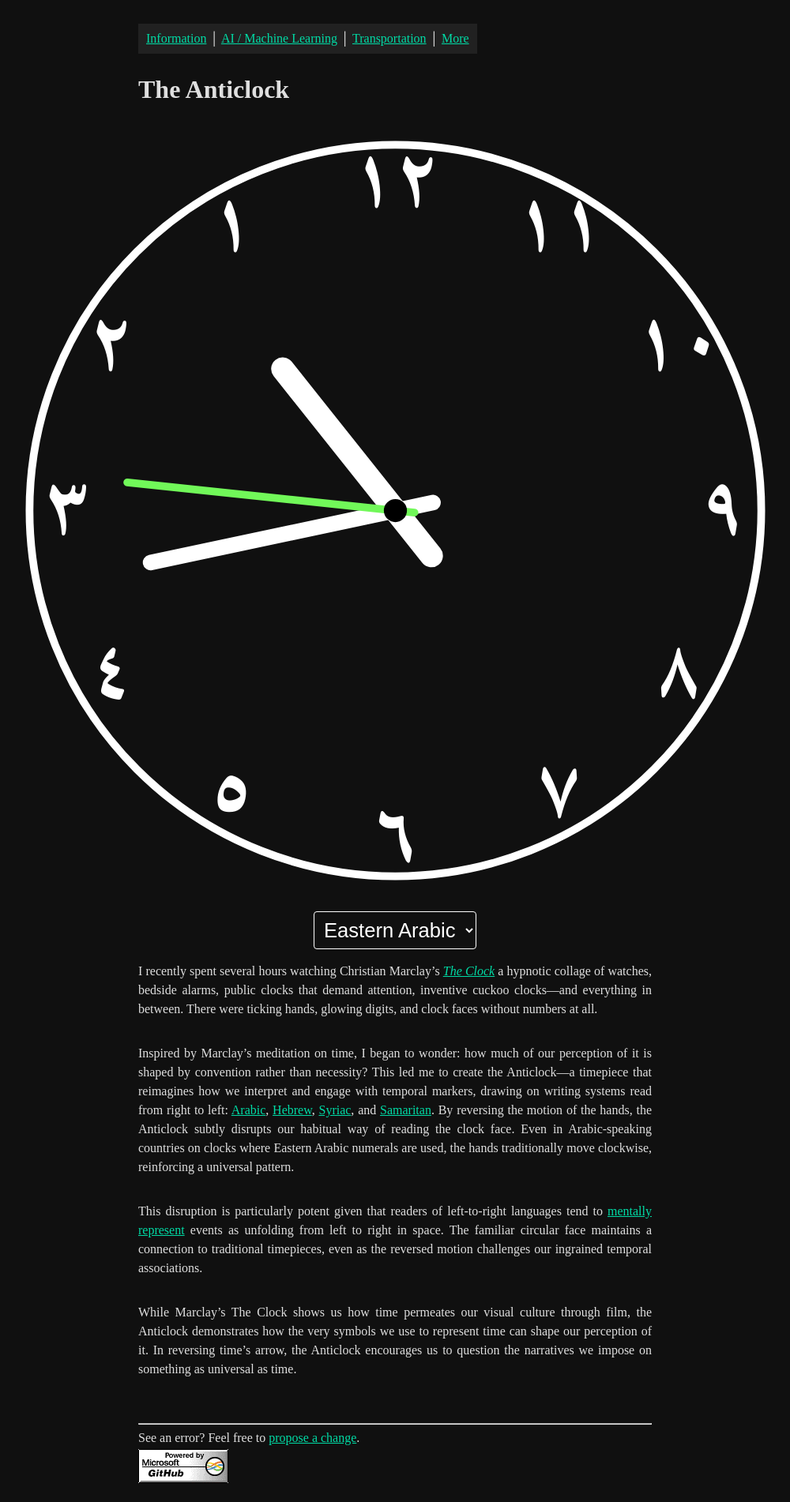
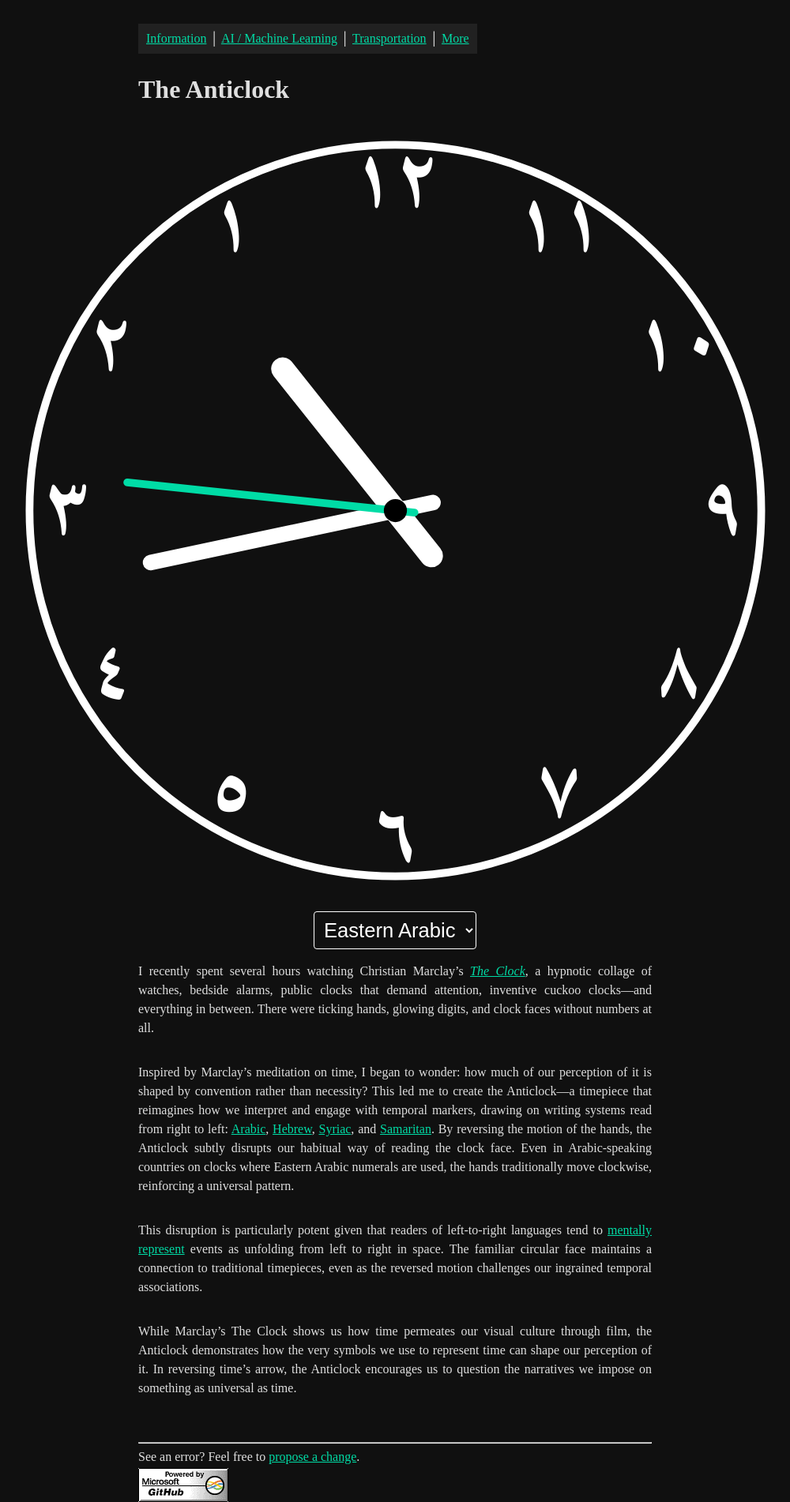
Before and after one commit to benarnav/benarnav.github.io, a Jekyll site: the page built from posts/anticlock.md, in a window 1280 px wide. Shown: the whole page at 79% size, without its empty margins (140-1140 px from the left). Built offline with Jekyll 4.4.1, drawn with Linux system fonts in a browser that asks for light colours; some web fonts are replaced; before the commit the page ends 1878 px from its top, so only the background shows below that.

Commit message:
update color

```diff
--- a/assets/css/anticlock.css
+++ b/assets/css/anticlock.css
@@ -64,7 +64,7 @@
 }
 
 .clock .second-hand {
-    stroke: #71f859;
+    stroke: #00dca6;
 }
 
 .clock .hand {
--- a/posts/anticlock.md
+++ b/posts/anticlock.md
@@ -103,7 +103,7 @@ layout: anticlock
     updateClockHands();
 </script>
 
-I recently spent several hours watching Christian Marclay's [*The Clock*](https://www.moma.org/calendar/exhibitions/5746?){:target="_blank" rel="noopener"} a hypnotic collage of watches, bedside alarms, public clocks that demand attention, inventive cuckoo clocks—and everything in between. There were ticking hands, glowing digits, and clock faces without numbers at all.
+I recently spent several hours watching Christian Marclay's [*The Clock*](https://www.moma.org/calendar/exhibitions/5746?){:target="_blank" rel="noopener"}, a hypnotic collage of watches, bedside alarms, public clocks that demand attention, inventive cuckoo clocks—and everything in between. There were ticking hands, glowing digits, and clock faces without numbers at all.
 
 Inspired by Marclay’s meditation on time, I began to wonder: how much of our perception of it is shaped by convention rather than necessity? This led me to create the Anticlock—a timepiece that reimagines how we interpret and engage with temporal markers, drawing on writing systems read from right to left: [Arabic](https://www.omniglot.com/writing/arabic.htm), [Hebrew](https://www.omniglot.com/writing/hebrew.htm), [Syriac](https://www.omniglot.com/writing/syriac.htm), and [Samaritan](https://www.omniglot.com/writing/samaritan.htm). By reversing the motion of the hands, the Anticlock subtly disrupts our habitual way of reading the clock face. Even in Arabic-speaking countries on clocks where Eastern Arabic numerals are used, the hands traditionally move clockwise, reinforcing a universal pattern.
 
```
